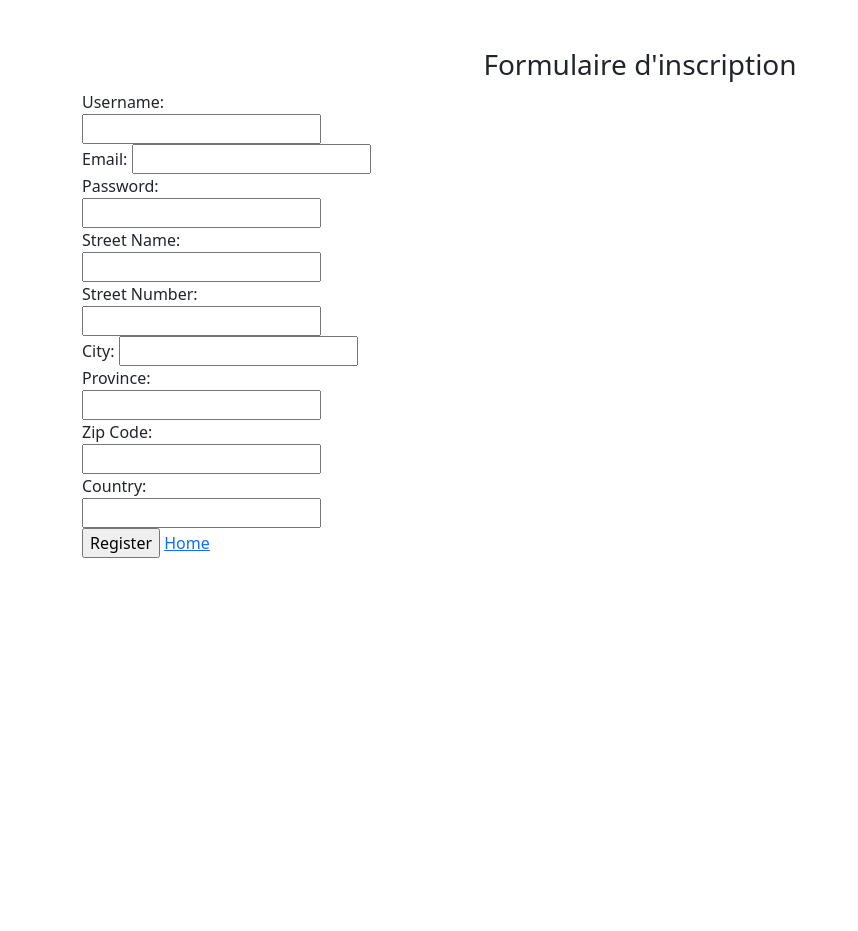
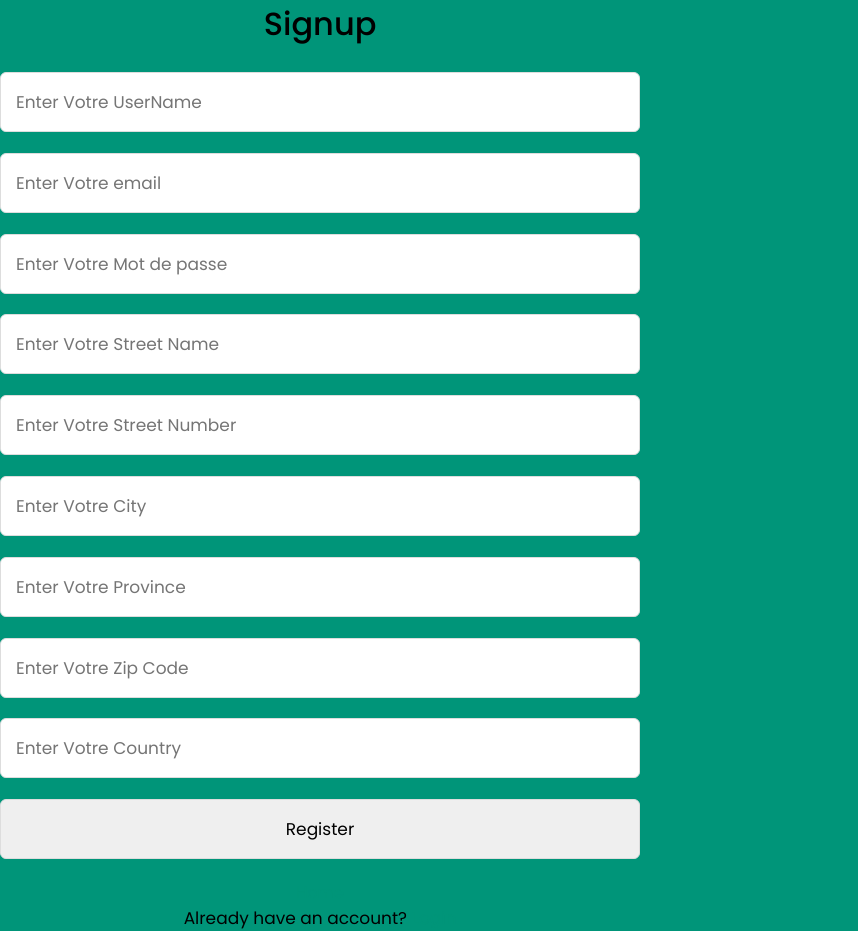
Before and after one commit to MohamedBarhmate/pro_-Barhmate_mohammed, a PHP site: page /registration/public/inscription.php in a window 1280 px wide. Shown: the whole page, without its empty margins (0-858 px from the left). Before the commit the page ends 558 px from the top, so only its background shows below. Run offline with PHP 8.4, Linux system fonts and the light colour scheme; a stand-in replaces the project's code that opens the database connection.

Commit message:
Update process profil

```diff
--- a/registration/public/inscription.php
+++ b/registration/public/inscription.php
@@ -1,66 +1,134 @@
 <!DOCTYPE html>
 <html lang="en">
 <head>
-    <meta charset="UTF-8">
-    <meta http-equiv="X-UA-Compatible" content="IE=edge">
-    <meta name="viewport" content="width=device-width, initial-scale=1.0">
-    <link href="https://cdn.jsdelivr.net/npm/bootstrap@5.0.2/dist/css/bootstrap.min.css" rel="stylesheet" integrity="sha384-EVSTQN3/azprG1Anm3QDgpJLIm9Nao0Yz1ztcQTwFspd3yD65VohhpuuCOmLASjC" crossorigin="anonymous">
-    <title>Inscription - MonoShop</title>
+  <meta charset="UTF-8">
+  <meta name="viewport" content="width=device-width, initial-scale=1.0">
+  <meta http-equiv="X-UA-Compatible" content="ie=edge">
+  <title>Registration Form</title>
+  <link rel="stylesheet" href="">
+  <style>
+@import url('https://fonts.googleapis.com/css2?family=Poppins:wght@200;300;400;500;600;700&display=swap');
+*{
+  margin: 0;
+  padding: 0;
+  box-sizing: border-box;
+  font-family: 'Poppins', sans-serif;
+}
+body{
+  min-height: 100vh;
+  width: 50%;
+  text-align: center;
+  background: #009579;
+}
+.container{
+  position: absolute;
+  top: 50%;
+  left: 50%;
+  transform: translate(-50%,-50%);
+  max-width: 430px;
+  width: 100%;
+  background: #fff;
+  border-radius: 7px;
+  box-shadow: 0 5px 10px rgba(0,0,0,0.3);
+}
+.container .registration{
+  display: none;
+}
+#check:checked ~ .registration{
+  display: block;
+}
+
+#check{
+  display: none;
+}
+.container .form{
+  padding: 2rem;
+}
+.form header{
+  font-size: 2rem;
+  font-weight: 500;
+  text-align: center;
+  margin-bottom: 1.5rem;
+}
+ .form input{
+   height: 60px;
+   width: 100%;
+   padding: 0 15px;
+   font-size: 17px;
+   margin-bottom: 1.3rem;
+   border: 1px solid #ddd;
+   border-radius: 6px;
+   outline: none;
+ }
+ .form input:focus{
+   box-shadow: 0 1px 0 rgba(0,0,0,0.2);
+ }
+.form a{
+  font-size: 16px;
+  color: #009579;
+  text-decoration: none;
+}
+.form a:hover{
+  text-decoration: underline;
+}
+.form input.button{
+  color: #fff;
+  background: #009579;
+  font-size: 1.2rem;
+  font-weight: 500;
+  letter-spacing: 1px;
+  margin-top: 1.7rem;
+  cursor: pointer;
+  transition: 0.4s;
+}
+.form input.button:hover{
+  background: #006653;
+}
+.signup{
+  font-size: 17px;
+  text-align: center;
+}
+.signup label{
+  color: #009579;
+  cursor: pointer;
+}
+.signup label:hover{
+  text-decoration: underline;
+}
+  </style>
 </head>
 <body>
-<br>
-<br>
-<h3 style="text-align: center">Formulaire d'inscription</h3>
-<div class="container" style="display: flex; justify-content: start-end">
-    <div class="row">
-        <div class="col-md-10">
-        <form action="procedure_inscription.php" method="post">
-        <!-- Fields for the 'user' table -->
-        <label for="user_name">Username:</label>
-        <input type="text" name="user_name">
-        <br>
-        <label for="email">Email:</label>
-        <input type="email" name="email">
-        <br>
-        <label for="pwd">Password:</label>
-        <input type="password" name="pwd">
-        <br>
-
-        <!-- Additional fields for the 'address' table -->
-        <label for="street_name">Street Name:</label>
-        <input type="text" name="street_name">
-        <br>
-        <label for="street_nb">Street Number:</label>
-        <input type="text" name="street_nb">
-        <br>
-        <label for="city">City:</label>
-        <input type="text" name="city">
-        <br>
-        <label for="province">Province:</label>
-        <input type="text" name="province">
-        <br>
-        <label for="zip_code">Zip Code:</label>
-        <input type="text" name="zip_code">
-        <br>
-        <label for="country">Country:</label>
-        <input type="text" name="country">
-        <br>
-
+    <div class="registration form">
+      <header>Signup</header>
+      <form action="procedure_inscription.php" method="post">
+        <!-- Champs de la table 'user' -->
+        <input type="text" name="user_name" placeholder="Enter Votre UserName">
+        <input type="email" name="email" placeholder="Enter Votre email">
+        <input type="password" name="pwd" placeholder="Enter Votre Mot de passe">
+        <!-- Champs supplémentaires pour la table 'adresse' -->
+        <input type="text" name="street_name" placeholder="Enter Votre Street Name">
+        <input type="text" name="street_nb" placeholder="Enter Votre Street Number">
+        <input type="text" name="city" placeholder="Enter Votre City">
+        <input type="text" name="province" placeholder="Enter Votre Province">
+        <input type="text" name="zip_code" placeholder="Enter Votre Zip Code">
+        <input type="text" name="country" placeholder="Enter Votre Country">
         <input type="submit" value="Register">
         <a href="../../index.php">Home</a>
-
         <?php
-        // Display error messages if they exist
+        // Afficher les messages d'erreur s'ils existent
         if (isset($_GET['error'])) {
             $error = $_GET['error'];
             echo "<p style='color:red'>$error</p>";
         }
         ?>
     </form>
-
-        </div>
+      <div class="signup">
+        <span class="signup">Already have an account?
+         <label for="check">Login</label>
+        </span>
+      </div>
     </div>
-</div>
+  </div>
 
 </body>
 </html>
--- a/registration/public/logout.php
+++ b/registration/public/logout.php
@@ -1,11 +1,11 @@
 <?php
-// Suponiendo que la información del usuario se almacena en una sesión después del inicio de sesión
+// En supposant que les informations utilisateur sont stockées dans une session après la connexion
 session_start();
 
-// Destruir todas las variables de sesión
+//Détruire toutes les variables de session
 session_destroy();
 
-// Redirigir a la página de inicio de sesión
+// Redirection vers la page de connexion
 header("Location: login.php");
 exit();
 ?>
--- a/registration/public/process_change_password.php
+++ b/registration/public/process_change_password.php
@@ -13,14 +13,14 @@
     $new_password = $_POST['new_password'];
     $confirm_new_password = $_POST['confirm_new_password'];
 
-    // Validar campos vacíos
+    // Valider les champs vides
     if (empty($current_password) || empty($new_password) || empty($confirm_new_password)) {
         $error_message = "All fields are required.";
         header("Location: change_password.php?error=$error_message");
         exit();
     }
 
-    // Obtener la contraseña actual del usuario desde la base de datos
+    // Obtenez le mot de passe actuel de l'utilisateur à partir de la base de données
     $sql = "SELECT `pwd` FROM `user` WHERE `id` = $user_id";
     $result = mysqli_query($conn, $sql);
     $user = mysqli_fetch_assoc($result);
```
Also changed, not shown: registration/public/change_password.php (+4 -4 lines), registration/public/login.php (+6 -7 lines), registration/public/procedure_inscription.php (+4 -4 lines), registration/public/procedure_login.php (+8 -8 lines), public/images/img-2.png (deleted), public/images/img-3.png (deleted), registration/public/test.php (added).
